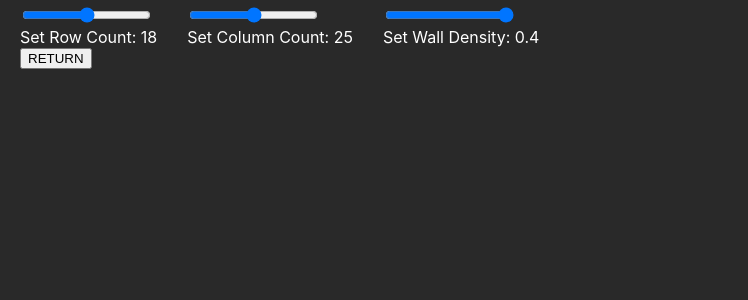
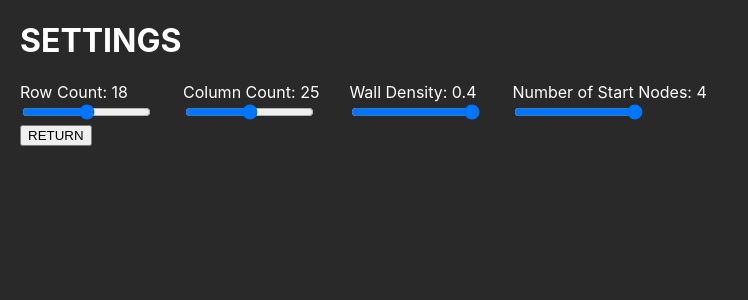
Before and after one commit to vik-ma/pathfinding-race, a React (Create React App) app: page / in a window 1280 px wide. Both pictures are taken after a click on the button "SETTINGS". Shown: the top 300 px of the page, without its empty margins (0-748 px from the left). Built offline with nearby package versions, Linux system fonts and the light colour scheme.

Commit message:
Fixed issue of setNumStartNodes not working and implemented said function

```diff
--- a/src/App.js
+++ b/src/App.js
@@ -9,6 +9,7 @@ import { TestComponent } from "./TestComponent";
 function App() {
   const [isGridRendered, setIsGridRendered] = useState(true);
   const [renderTest, setRenderTest] = useState(false);
+  const [isSettingsRendered, setIsSettingsRendered] = useState(false);
 
   const SLIDER_ROW_DEFAULT_VALUE = 18;
   const SLIDER_COL_DEFAULT_VALUE = 25;
@@ -28,8 +29,6 @@ function App() {
   const [winnerAlgo, setWinnerAlgo] = useState({});
   const [renderWinnerMsg, setRenderWinnerMsg] = useState(false);
   const [calculatedAlgoMap, setCalculatedAlgoMap] = useState({});
-
-  const [isSettingsRendered, setIsSettingsRendered] = useState(false);
 
   const algorithmMap = {
     0: "A-Star Search",
@@ -87,6 +86,7 @@ function App() {
   };
 
   const remakeGrid = () => {
+    setIsSettingsRendered(false);
     setIsGridRendered(false);
     setWinnerAlgo({});
     setRenderWinnerMsg(false);
@@ -100,7 +100,7 @@ function App() {
   const switchToSettingsMenu = () => {
     setIsGridRendered(false);
     setIsSettingsRendered(true);
-  }
+  };
 
   const printWinnerAlgos = (algoMap) => {
     if (algoMap !== null) {
@@ -203,11 +203,11 @@ function App() {
             calculatedAlgoMap,
             setCalculatedAlgoMap,
             remakeGrid,
-            switchToSettingsMenu
+            switchToSettingsMenu,
           }}
         >
+          {isSettingsRendered ? <GridCustomizer /> : null}
           {isGridRendered ? <TitleBar key={titleKey} /> : null}
-          {isSettingsRendered ? <GridCustomizer /> : null}
           {/* {renderWinnerMsg ? printWinnerAlgos(winnerAlgo) : null} */}
           {/* {isGridRendered ? <GridGenerator key={gridKey} /> : null} */}
           <div className="buttonContainer">
--- a/src/PathfindingVisualizer/GridCustomizer.js
+++ b/src/PathfindingVisualizer/GridCustomizer.js
@@ -11,7 +11,7 @@ export const GridCustomizer = () => {
     setNumStartNodes,
     wallDensityValue,
     setWallDensityValue,
-    remakeGrid
+    remakeGrid,
   } = useContext(GridContext);
 
   const defaultRowValue = rowCount;
@@ -22,36 +22,38 @@ export const GridCustomizer = () => {
   const wallDensityMap = { 1: 0.15, 2: 0.25, 3: 0.4 };
   const inverseWallDensityMap = { 0.15: 1, 0.25: 2, 0.4: 3 };
 
-
   return (
     <div>
+      <h1>SETTINGS</h1>
       <div className="sliderContainer">
         <div className="sliderElement">
+          Row Count: {rowCount}
+          <br />
           <input
             type="range"
             min="10"
             max="26"
             name="row"
             defaultValue={defaultRowValue}
-            onChange={(e) => setRowCount(e.target.value)}
+            onChange={(e) => setRowCount(e.target.valueAsNumber)}
           ></input>
-          <br />
-          Set Row Count: {rowCount}
         </div>
         <div className="sliderElement">
+          Column Count: {colCount}
+          <br />
           <input
             type="range"
             min="10"
             max="40"
             name="col"
             defaultValue={defaultColValue}
-            onChange={(e) => setColCount(e.target.value)}
+            onChange={(e) => setColCount(e.target.valueAsNumber)}
           ></input>
+        </div>
+
+        <div className="sliderElement">
+          Wall Density: {wallDensityValue}
           <br />
-          Set Column Count: {colCount}
-        </div>
-        <br />
-        <div className="sliderElement">
           <input
             type="range"
             min="1"
@@ -62,21 +64,19 @@ export const GridCustomizer = () => {
               setWallDensityValue(wallDensityMap[e.target.value])
             }
           ></input>
+        </div>
+        <div className="sliderElement">
+          Number of Start Nodes: {numStartNodes}
           <br />
-          Set Wall Density: {wallDensityValue}
-        </div>
-        {/* <div className="sliderElement">
           <input
             type="range"
             min="2"
             max="4"
             name="numNodes"
             defaultValue={defaultNumNodes}
-            onChangeCapture={(e) => setNodeSlider(e.target.value)}
+            onChange={(e) => setNumStartNodes(e.target.valueAsNumber)}
           ></input>
-          <br />
-          Set Number of Nodes: {numStartNodes}
-        </div> */}
+        </div>
       </div>
       <button onClick={() => remakeGrid()}>RETURN</button>
     </div>
--- a/src/PathfindingVisualizer/GridGenerator.js
+++ b/src/PathfindingVisualizer/GridGenerator.js
@@ -13,6 +13,8 @@ import { Dijkstra } from "../Algorithms/Dijkstra";
 import { Astar } from "../Algorithms/Astar";
 import { GreedyBestFirstSearch } from "../Algorithms/GreedyBestFirstSearch";
 import { BidirectionalSearch } from "../Algorithms/BidirectionalSearch";
+import { createNodeRows } from "../Helpers/GenerateNodePosRow";
+import { createNodeCols } from "../Helpers/GenerateNodePosCol";
 
 export const GridGenerator = forwardRef((props, ref) => {
   const {
@@ -40,27 +42,28 @@ export const GridGenerator = forwardRef((props, ref) => {
   const [gridLayout, setGridLayout] = useState([]);
 
   const createNodeRows = () => {
-    const randomNodeRow = new Set();
-
-    while (randomNodeRow.size < numStartNodes + 1) {
-      randomNodeRow.add(Math.floor(Math.random() * rowCount));
-    }
-    const randomNodeArray = Array.from(randomNodeRow);
-    return randomNodeArray;
+    const nodeRows = Array(rowCount)
+      .fill()
+      .map((_, index) => index);
+    nodeRows.sort(() => Math.random() - 0.5);
+    return nodeRows.slice(0, numStartNodes + 1);
   };
 
   const createNodeCols = () => {
-    const randomNodeCol = new Set();
-
-    while (randomNodeCol.size < numStartNodes + 1) {
-      randomNodeCol.add(Math.floor(Math.random() * colCount));
-    }
-    const randomNodeColArray = Array.from(randomNodeCol);
-    return randomNodeColArray;
+    const nodeCols = Array(colCount)
+      .fill()
+      .map((_, index) => index);
+    nodeCols.sort(() => Math.random() - 0.5);
+    return nodeCols.slice(0, numStartNodes + 1);
   };
 
-  const [randomNodeRowArray] = useState(createNodeRows());
-  const [randomNodeColArray] = useState(createNodeCols());
+  const [randomNodeRowArray] = useState(createNodeRows()
+
+  );
+  const [randomNodeColArray] = useState(
+    createNodeCols()
+  );
+
 
   const [goalNodeRow] = useState(randomNodeRowArray[0]);
   const [goalNodeCol] = useState(randomNodeColArray[0]);
@@ -75,7 +78,7 @@ export const GridGenerator = forwardRef((props, ref) => {
 
   useEffect(() => {
     createGrid();
-  }, [rowCount, colCount, wallDensityValue]);
+  }, []);
 
   const createGrid = () => {
     let gridsForAllStartNodes = [];
```
